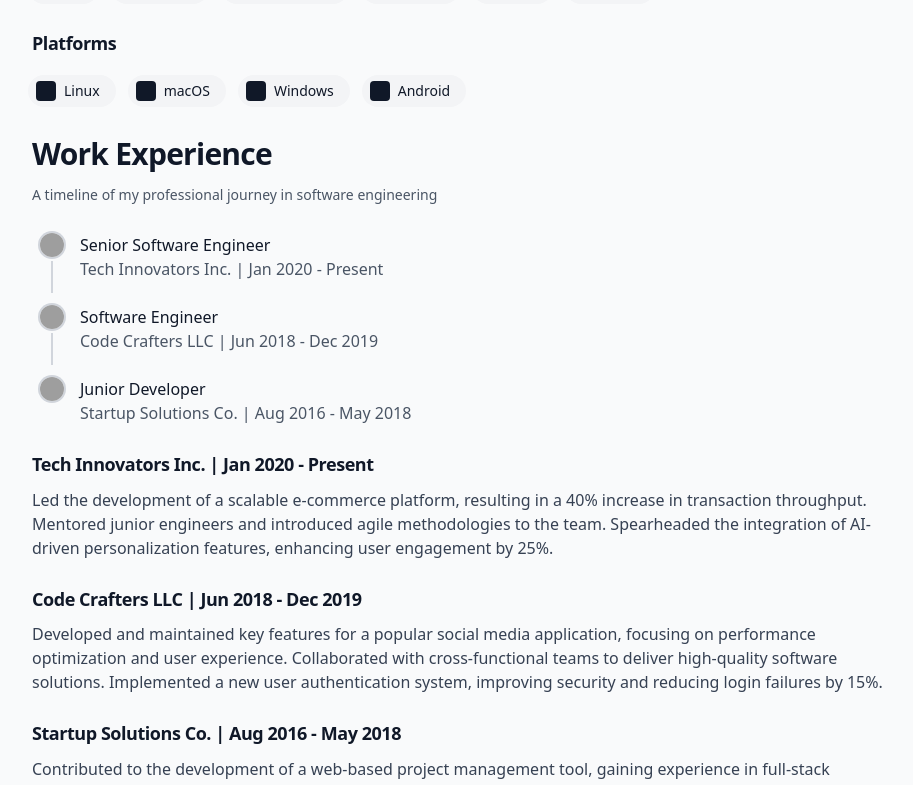
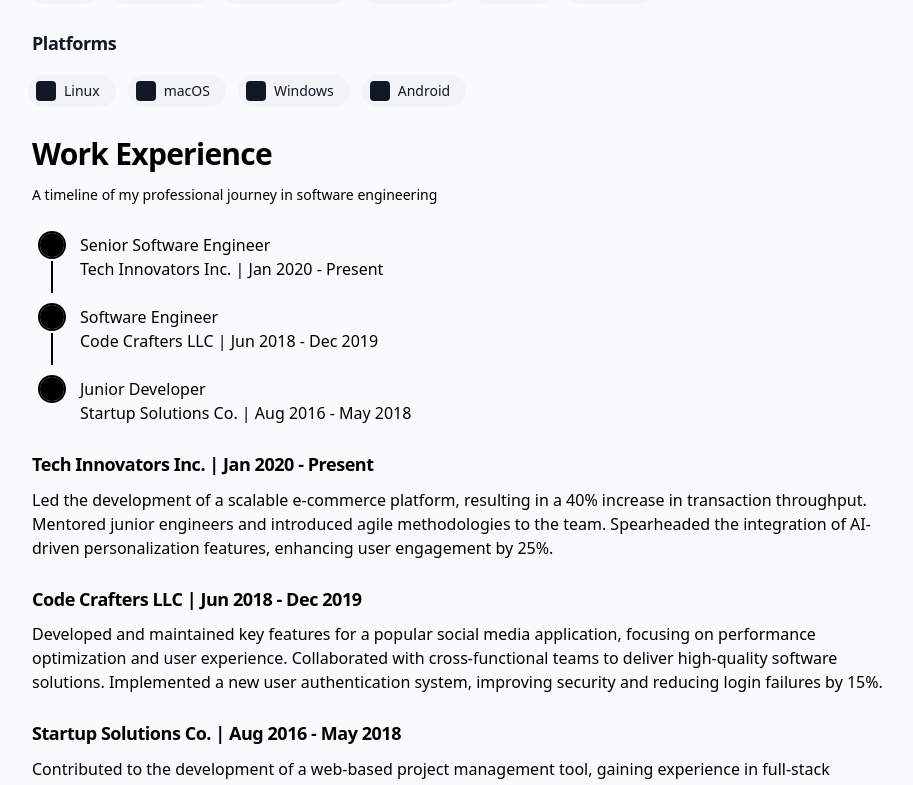
Before and after one commit to TakumiOkayasu/TakumiOkayasu.github.io, a React (Vite) app: page / in a window 1280 px wide. Shown: the part 991-1776 px from the top of the page, without its empty margins (176-1089 px from the left). Built offline with nearby package versions, Linux system fonts and the light colour scheme; grey boxes are pictures that could not be loaded.

Commit message:
feat: modify dark mord

```diff
--- a/src/components/ExperienceSection.tsx
+++ b/src/components/ExperienceSection.tsx
@@ -1,4 +1,5 @@
 import React from 'react';
+import { useThemeContext } from '../contexts/ThemeContext';
 import type { Experience } from '../types/types';
 
 interface ExperienceSectionProps {
@@ -6,8 +7,11 @@ interface ExperienceSectionProps {
 }
 
 const ExperienceTimeline: React.FC<{ experiences: Experience[] }> = ({ experiences }) => {
+  const { resolvedTheme } = useThemeContext();
+  const isDarkMode = resolvedTheme === 'dark';
+
   return (
-    <div className="grid grid-cols-[40px_1fr] gap-x-2 px-4">
+    <div className={`grid grid-cols-[40px_1fr] gap-x-2 px-4 brightness-0 ${isDarkMode ? 'invert' : ''}`}>
       {experiences.map((exp, index) => (
         <React.Fragment key={`${exp.company}-${index}`}>
           <div className="flex flex-col items-center gap-1 pt-3">
@@ -34,8 +38,11 @@ const ExperienceTimeline: React.FC<{ experiences: Experience[] }> = ({ experienc
 };
 
 const ExperienceSection: React.FC<ExperienceSectionProps> = ({ experiences }) => {
+  const { resolvedTheme } = useThemeContext();
+  const isDarkMode = resolvedTheme === 'dark';
+
   return (
-    <section id="experience" className="transition-colors duration-300">
+    <section id="experience" className={`transition-colors duration-300 brightness-0 ${isDarkMode ? 'invert' : ''}`}>
       <div className="flex flex-wrap justify-between gap-3 p-4">
         <div className="flex min-w-72 flex-col gap-3">
           <h2 className="text-gray-900 dark:text-gray-100 text-3xl font-bold leading-tight tracking-tight">
```
